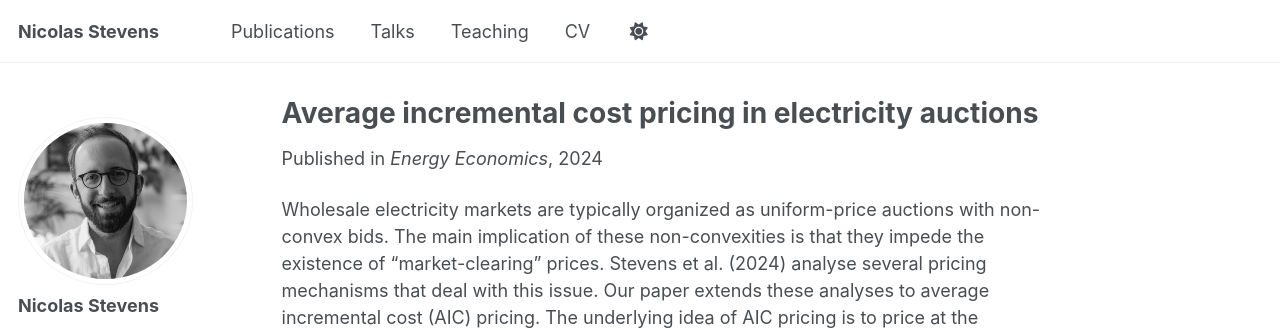
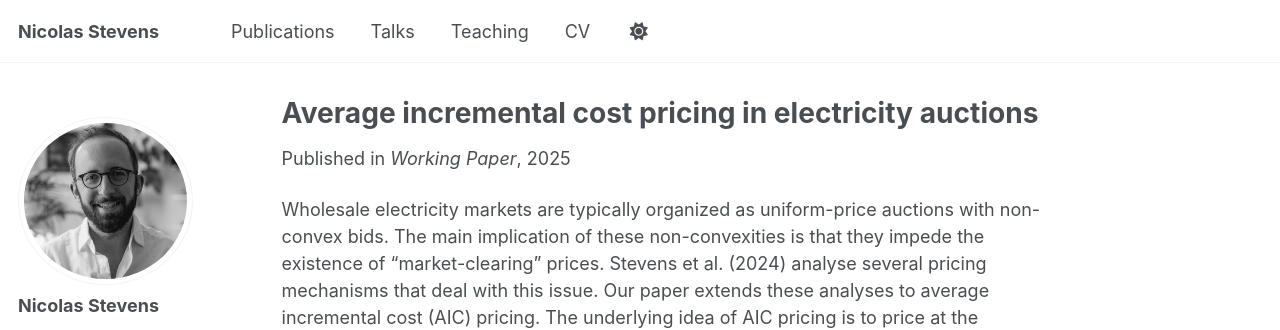
Before and after one commit to NicolasStevens/NicolasStevens.github.io, a Jekyll site: the page built from _publications/StevensAIC2025.md, in a window 1280 px wide and 1375 px high. Shown: the top 330 px of the window. Built offline with Jekyll 4.4.1, drawn with Linux system fonts in a browser that asks for light colours; some web fonts are replaced; a script that is not in the unit is left out.

Commit message:
Update StevensAIC2025.md

```diff
--- a/_publications/StevensAIC2025.md
+++ b/_publications/StevensAIC2025.md
@@ -4,8 +4,8 @@ collection: publications
 category: workingpaper
 permalink: /publication/StevensAIC2025
 excerpt: 'Joint work with Richard ONeill and Anthony Papavasiliou.'
-date: 2024-01-01
-venue: 'Energy Economics'
+date: 2025-06-01
+venue: 'Working Paper'
 slidesurl: 'https://NicolasStevens.github.io/files/2025a-IAEE_Paris_2.pdf'
 paperurl: 'https://NicolasStevens.github.io/files/Stevens2025.pdf'
 bibtexurl: ''
```
